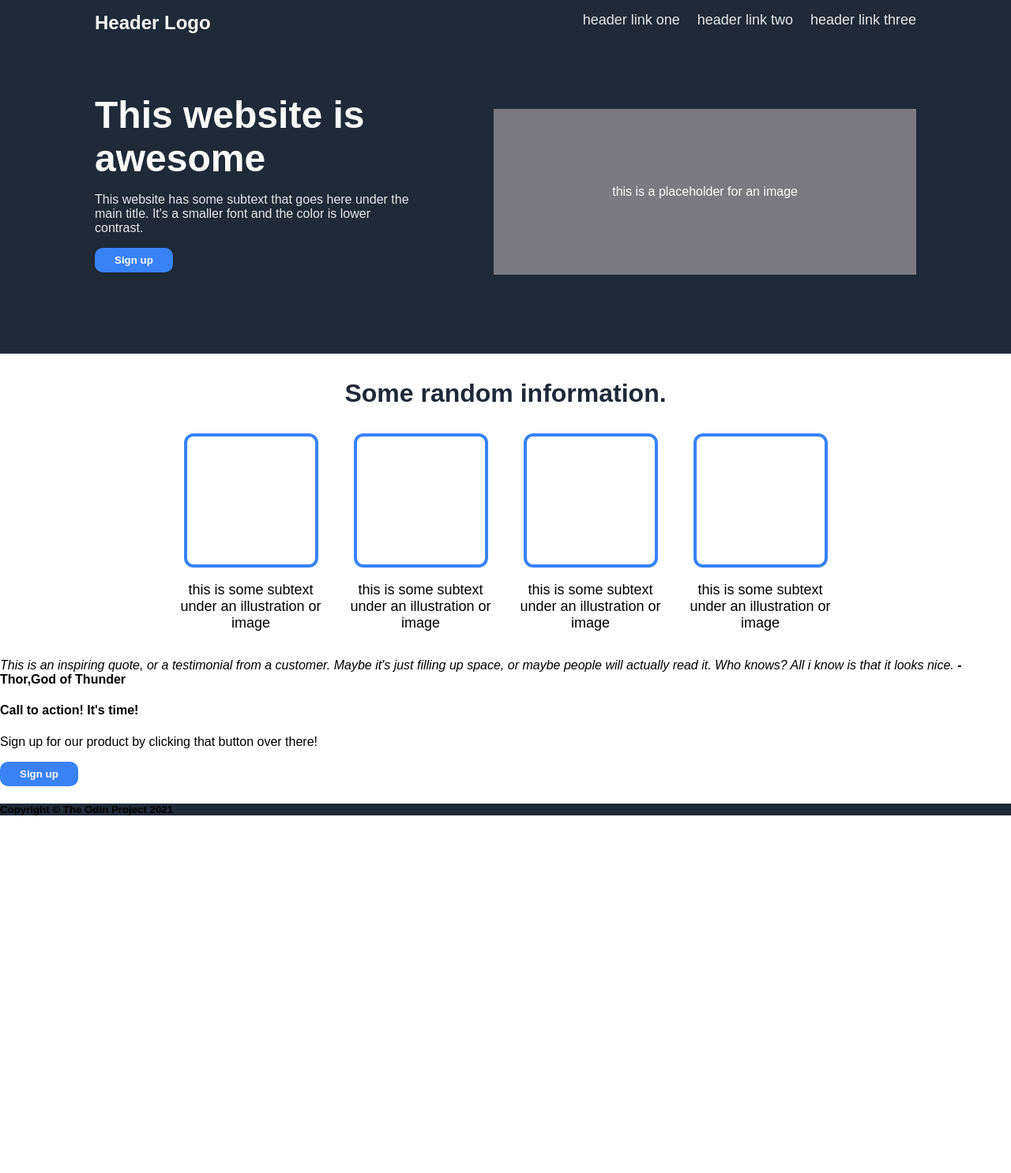
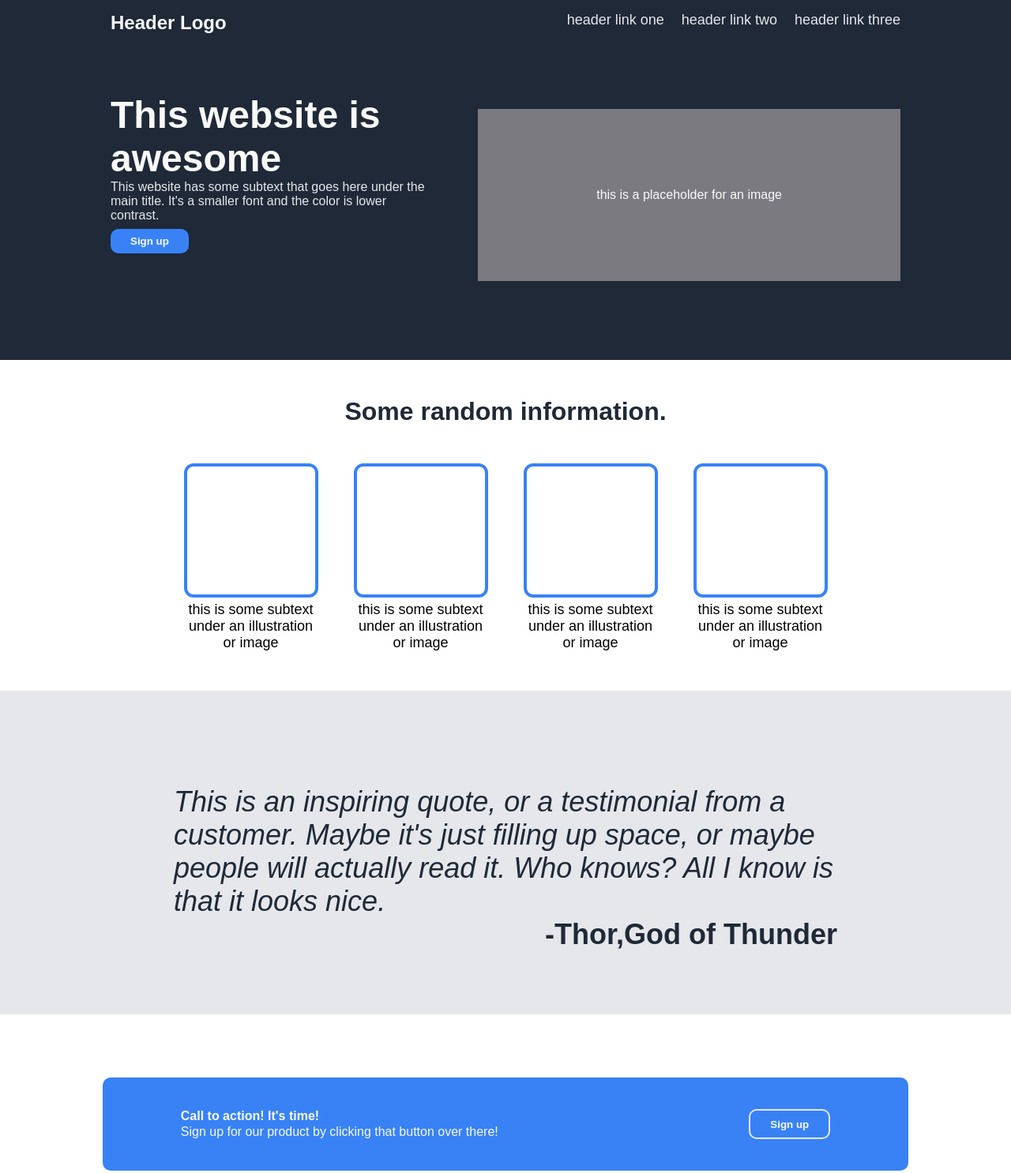
Before and after one commit to Jordan-9999/landing-page, a plain HTML site: page index.html in a window 1280 px wide. Shown: the top 1486 px of the page at 79% size. Before the commit the page ends 1055 px from the top, so only its background shows below. Drawn offline with Linux system fonts and the light colour scheme.

Commit message:
finished styling quote section, sign up section, and footer. Also tried to clean up and simplify the html and remove some unneccesary divs.

```diff
--- a/index.html
+++ b/index.html
@@ -8,30 +8,32 @@
 
 <body>
 <div class="hero">
-    <div class="logo-link-section">
-    <h1 class="logo">Header Logo</h1>
-    <ul class="links">
+ <div class="logo-link-container">
+    <h1>Header Logo</h1>
+    <ul>
         <li><a href>header link one</a></li>
         <li><a href>header link two</a></li>
         <li><a href>header link three</a></li>
     </ul>
-    </div>
-    <div class="hero-main">
+ </div>
+
+  <div class="hero-container">
     <div class="hero-left">
-    <h2 class="main-text">This website is awesome</h2>
+    <h2>This website is awesome</h2>
     <p class="hero-subtext">This website has some subtext that goes here
          under the main title. It's a smaller font and the
          color is lower contrast.
     </p>
-    <button>Sign up</button>
+    <button class="button-one">Sign up</button>
     </div>
+
     <div class="hero-right">
-    <div class="placeholder-img">
-        <p>this is a placeholder for an image</p>
+        <p class="placeholder-img">this is a placeholder for an image</p>
     </div>
-    </div>
+  </div>
+
 </div>
-</div>
+
 <h3>Some random information.</h3>
 <div class="information">
 
@@ -58,16 +60,20 @@
        </div>
 </div>
 
-<div class="quote">
-    <p><i>This is an inspiring quote, or a testimonial from a customer. Maybe it's just filling up space, or maybe people will actually read it. Who knows?
-        All i know is that it looks nice.
-    </i><strong>-Thor,God of Thunder</strong></p>
+<div class="quote-section">
+    <p class="quote"><i>This is an inspiring quote, or a testimonial from a customer. Maybe it's just filling up space, or maybe people will actually read it. Who knows?
+        All I know is that it looks nice.</i></p>
+
+      <p class="by-thor"><strong>-Thor,God of Thunder</strong></p>
 </div>
 
-<div class="sign-up">
+<div class="sign-up-section">
+
+ <div class="sign-up-left">
     <h4>Call to action! It's time!</h4>
     <p>Sign up for our product by clicking that button over there!</p>
-    <button>Sign up</button>
+ </div>
+    <button class="button-two">Sign up</button>
 </div>
 
 <div class="footer">
--- a/style.css
+++ b/style.css
@@ -3,41 +3,33 @@
     font-family:Arial, Helvetica, sans-serif;
 }
 body{
-    /display:flex;
-    padding:0;
     margin:0;
 }
+p{
+    margin:0;
+    padding:0;
+}
+
+
 .hero{
     display:flex;
     flex-direction: column;
-
-
+    background-color:#1F2937;
 }
-.hero-main{
+.logo-link-container{
     display:flex;
     justify-content:space-between;
-    /border:solid red 2px;
-    margin:0 120px;
-    padding-bottom:100px;
-}
-.hero,
-.footer{
-    background-color:#1F2937;
-}
-.logo-link-section{
-    display:flex;
-    justify-content:space-between;
-    margin:15px 120px;
+    margin:15px 140px;
     padding-bottom:60px;
 }
 
-.logo{
+h1{
     color:#F9FAF8;
     font-size:24px;
     margin:0;
     padding:0;
 }
-.links{
+ul{
     margin:0;
     padding:0;
     font-size:18px;
@@ -52,57 +44,63 @@ a{
     color:#E5E7EB;
     text-decoration:none;
 }
-.main-text{
+
+
+
+.hero-container{
+    display:flex;
+    justify-content:space-between;
+    margin:0 140px;
+    padding-bottom:100px;
+}
+
+h2{
     color:#F9FAF8;
     font-size:48px;
     font-weight:900;
     margin:0;
     width:350px;
-    /border:solid 2px red;
 }
 
 .hero-subtext{
     color:#E5E7EB;
     width:410px;
-    /border:solid 2px red;
+    margin-bottom:8px;
+}
 
-
-
-}
-button{
+.button-one{
     background:#3882F6;
     color:#F9FAF8;
     border-radius:10px;
     padding:8px 25px;
     font-weight:bold;
     border:none;
-
 }
 .placeholder-img{
     background:#7b7a80;
     color:#F9FAF8;
-    padding:80px 150px;
+    padding:100px 150px;
     margin-top:20px;
 }
-/*end pf hero section*/
+/*end of hero section*/
 h3{
     text-align:center;
     font-size:32px;
     color:#1F2937;
-    /margin:0;
-    /padding:0;
+    padding:15px;
     font-weight:900;
 }
 .information{
-    margin:0 160px;
+    margin:0px 160px;
     display:flex;
     justify-content:center;
-    gap:15px;
+    gap:45px;
+    padding-bottom:50px;
 
 }
 .box-container{
     font-size:18px;
-    width:200px;
+    width:170px;
     text-align:center;
     display:flex;
     flex-direction:column;
@@ -114,4 +112,52 @@ h3{
     width:170px;
     border:4px solid #3882F6;
     border-radius:12px;
+    margin-bottom:5px;
 }
+/*end of information section*/
+
+.quote-section{
+    background:#E5E7EB;
+    color:#1F2937;
+    font-size:36px;
+    padding: 120px 220px 80px;
+}
+.by-thor{
+    text-align:end;
+    margin:0;
+    padding:0;
+}
+/*end of quote section*/
+
+.sign-up-section{
+background:#3882F6;
+margin: 80px 130px;
+padding:40px 0;
+border-radius:10px;
+display:flex;
+justify-content:space-around;
+gap:120px;
+color:#F9FAF8;
+
+}
+h4{
+    margin:0;
+    margin-bottom:2px;
+    padding:0;
+}
+
+.button-two{
+    color:#F9FAF8;
+    background:#3882F6;
+    border-radius:10px;
+    padding:8px 25px;
+    font-weight:bold;
+    border: solid 2px #E5E7EB;}
+    /*end of sign-up section*/
+
+    .footer{
+        text-align:center;
+        padding:8px 0;
+        color:#F9FAF8;
+        background-color:#1F2937;
+    }
```
